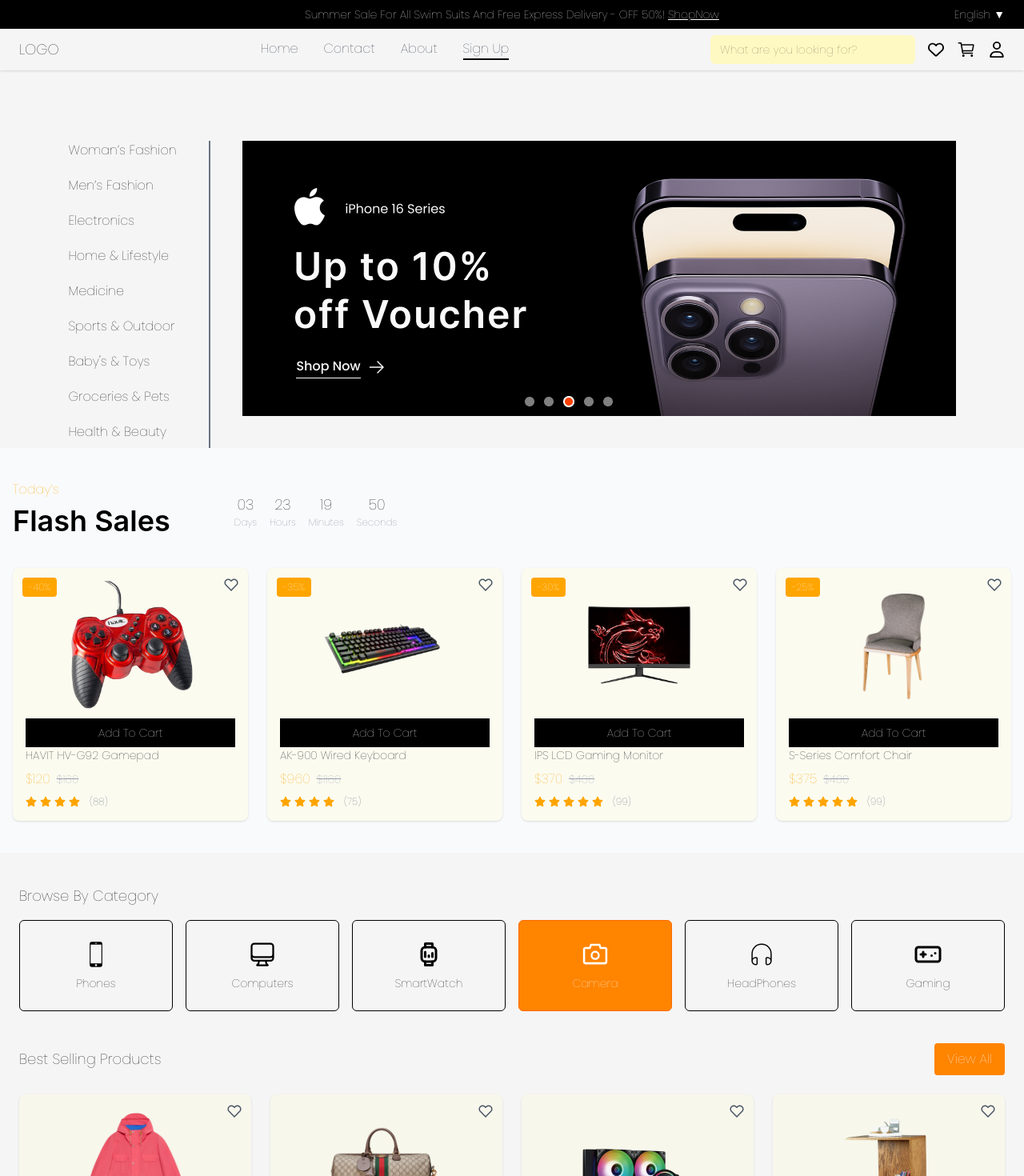
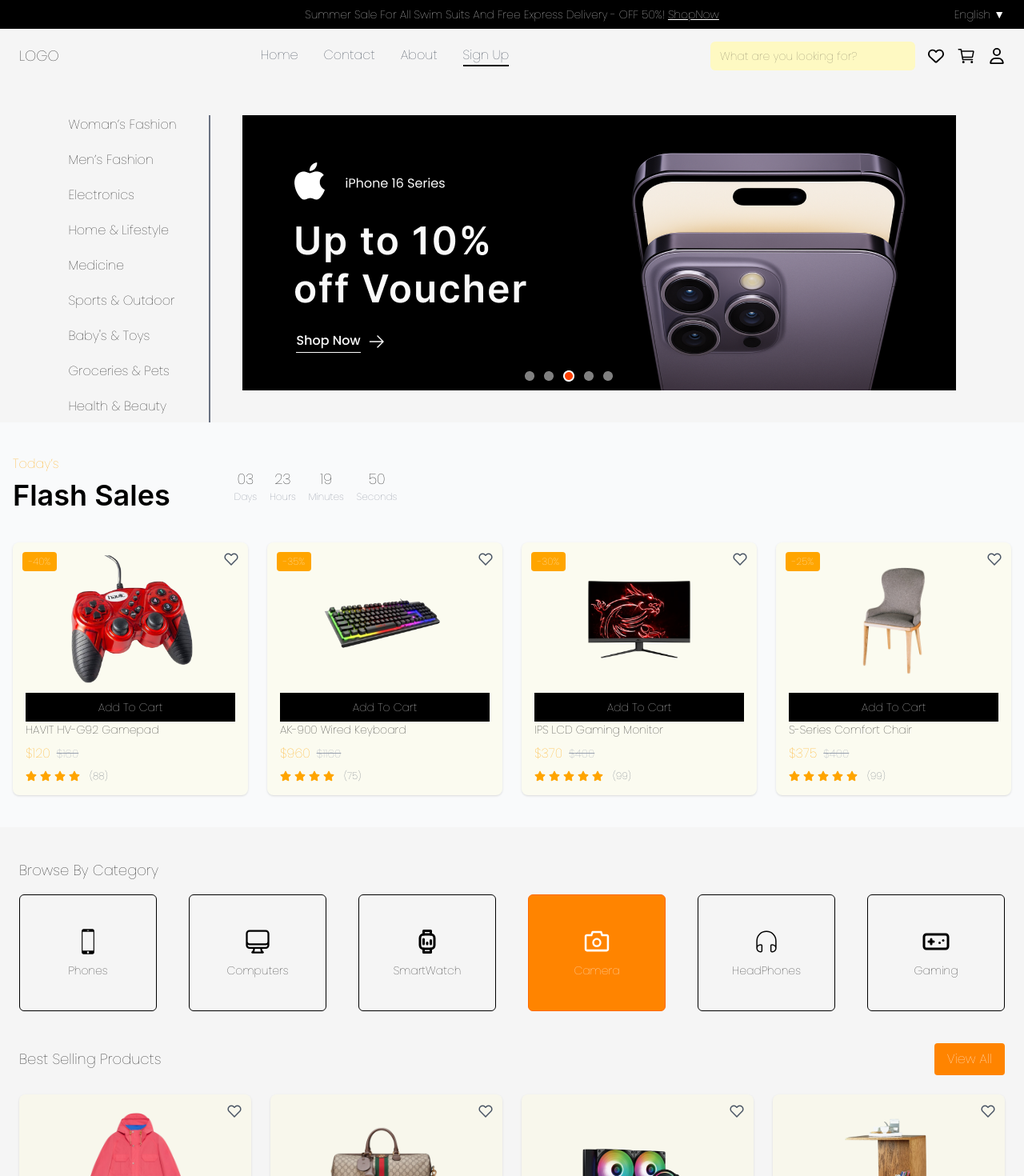
Before and after one commit to SwagataChatterjee68/work-project, a Next.js app: page / in a window 1280 px wide. Shown: the top 1470 px of the page at 80% size. Built offline with nearby package versions, Linux system fonts and the light colour scheme.

Commit message:
added some fix

```diff
--- a/src/app/contact/page.jsx
+++ b/src/app/contact/page.jsx
@@ -19,7 +19,7 @@
   };
 
   return (
-    <div className="bg-gray-50 min-h-screen py-10">
+    <div className="bg-gray-50 min-h-screen py-32">
       <div className="max-w-6xl mx-auto px-4">
         {/* Breadcrumb */}
         <p className="text-sm text-gray-500 mb-6">
--- a/src/app/page.js
+++ b/src/app/page.js
@@ -103,7 +103,7 @@
   ];
 
   return (
-    <div className="flex flex-col min-h-screen py-44">
+    <div className="flex flex-col min-h-screen py-36">
       {/* Hero Section */}
       <section className={`${styles.header}max-w-7xl mx-auto`}>
         <div className="flex gap-10">
--- a/src/components/Category.jsx
+++ b/src/components/Category.jsx
@@ -18,11 +18,11 @@
         <div>{/* Browse by Category */}
             <div className="mb-10">
                 <h2 className="text-lg font-bold mb-4">Browse By Category</h2>
-                <div className="grid grid-cols-2 sm:grid-cols-3 md:grid-cols-6 gap-4">
+                <div className="grid grid-cols-2 sm:grid-cols-3 md:grid-cols-6 gap-10">
                     {category.map((cat) => (
                         <div
                             key={cat.id}
-                            className={`flex flex-col items-center justify-center border rounded-md p-6 cursor-pointer transition ${cat.active
+                            className={`flex flex-col items-center justify-center border rounded-md py-10 px-4 cursor-pointer transition ${cat.active
                                 ? "bg-[#FF8400] text-white border-orange-500"
                                 : "hover:border-orange-500"
                                 }`}
--- a/src/components/navbar/Navbar.jsx
+++ b/src/components/navbar/Navbar.jsx
@@ -16,7 +16,7 @@
   const wishlistCount = wishlist.length;
 
   return (
-    <header className="fixed top-0 left-0 w-full z-50 bg-white shadow">
+    <header className="fixed top-0 left-0 w-full z-50">
       {/* Top Black Bar */}
       <div className="bg-black text-white text-sm flex items-center justify-center relative py-2">
         <p className="text-center text-xs sm:text-sm">
@@ -31,7 +31,7 @@
 
       {/* Main Navbar */}
       <nav
-        className={`${styles.mainNav} flex items-center justify-between px-6 py-2`}
+        className={`${styles.mainNav} flex items-center justify-between px-6 py-4`}
       >
         <div className="text-lg font-bold">LOGO</div>
 
```
